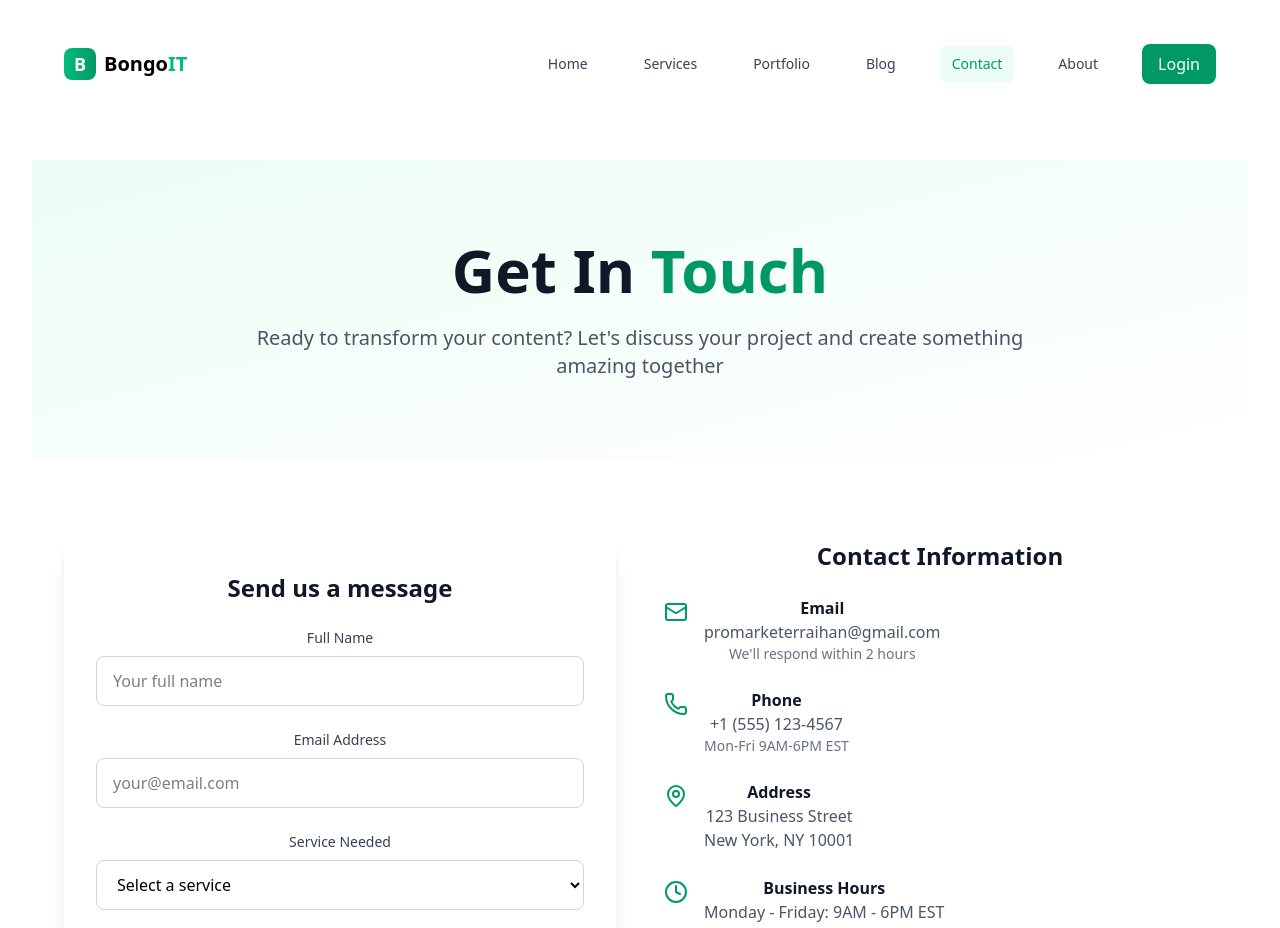
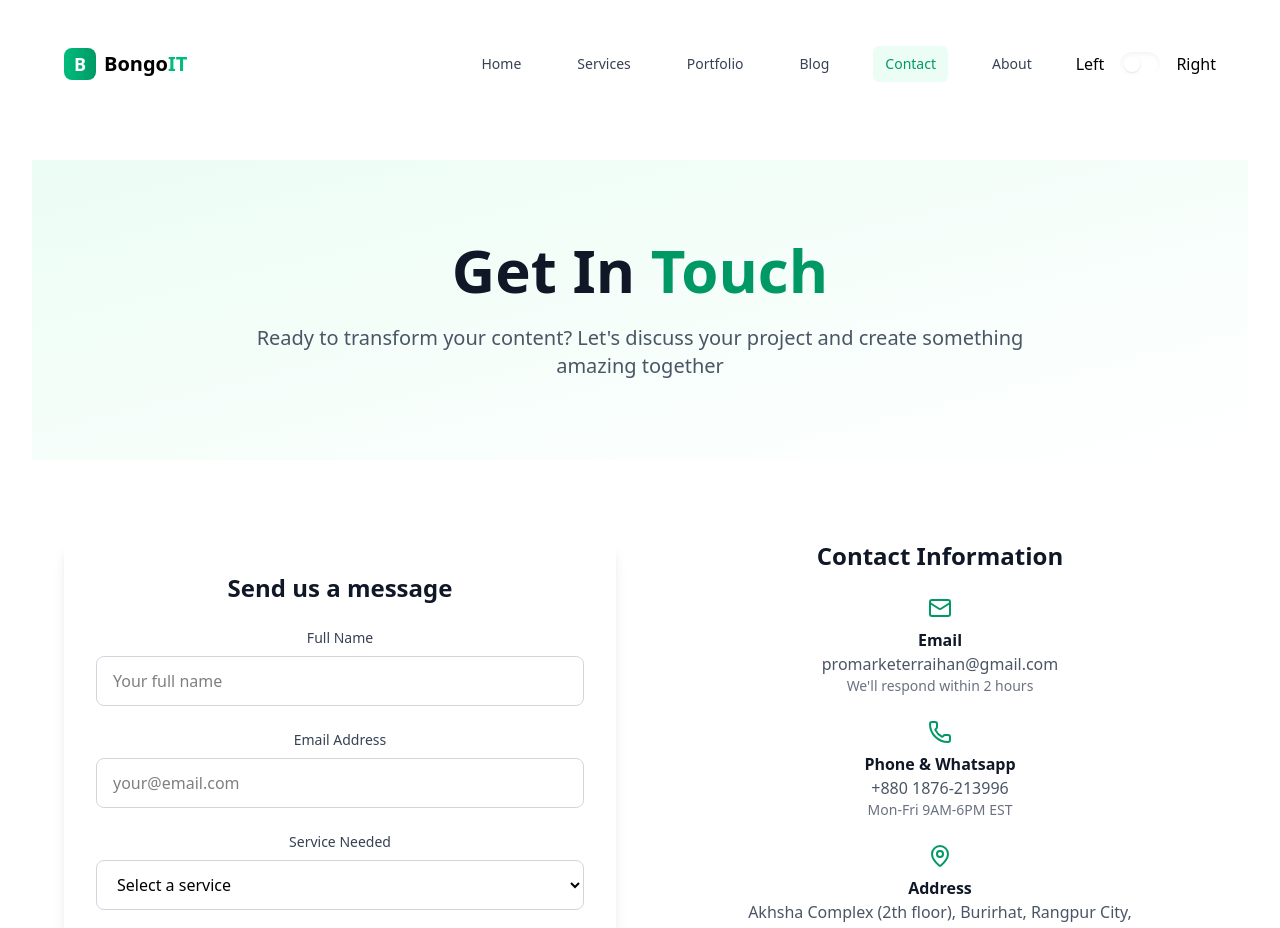
Before and after one commit to lelin171046/bongo-it-client, a React (Vite) app: page /contact in a window 1280 px wide. Shown: the top 928 px of the page. Built offline with nearby package versions, Linux system fonts and the light colour scheme.

Commit message:
add theme change

```diff
--- a/index.html
+++ b/index.html
@@ -1,5 +1,5 @@
 <!doctype html>
-<html lang="en">
+<html lang="en" data-theme="dark">
   <head>
     <meta charset="UTF-8" />
     <link rel="icon" type="image/svg+xml" href="https://upload.wikimedia.org/wikipedia/commons/thumb/c/cd/Eo_circle_blue_white_letter-b.svg/2048px-Eo_circle_blue_white_letter-b.svg.png" />
--- a/src/Components/Navbar.jsx
+++ b/src/Components/Navbar.jsx
@@ -25,7 +25,25 @@ const Navbar = () => {
     { name: "Contact", path: "/contact" },
     { name: "About", path: "/about" },
   ]
+const [theme, setTheme] = useState('light');
 
+
+
+	useEffect(() => {
+
+		localStorage.setItem('theme', theme);
+		const localTheme = localStorage.getItem('theme');
+		document.querySelector('html').setAttribute('data-theme', theme)
+	}, [theme])
+	const handleTheme = (e) => {
+
+		if (e.target.checked) {
+			setTheme('dark')
+		}
+		else {
+			setTheme('light')
+		}
+	}
   const isActive = (path) => location.pathname === path
 
   return (
@@ -60,12 +78,21 @@ const Navbar = () => {
                 {link.name}
               </Link>
             ))}
-            <Link
+           <label htmlFor="Toggle1" className="inline-flex items-center space-x-4 cursor-pointer dark:text-gray-800">
+	<span>Left</span>
+	<span className="relative">
+		<input id="Toggle1" type="checkbox" className="hidden peer" />
+		<div className="w-10 h-6 rounded-full shadow-inner dark:bg-gray-600 peer-checked:dark:bg-violet-600"></div>
+		<div className="absolute inset-y-0 left-0 w-4 h-4 m-1 rounded-full shadow peer-checked:right-0 peer-checked:left-auto dark:bg-gray-100"></div>
+	</span>
+	<span>Right</span>
+</label>
+            {/* <Link
               to="/login"
               className="bg-emerald-600 text-white px-4 py-2 rounded-lg hover:bg-emerald-700 transition-colors duration-200"
             >
               Login
-            </Link>
+            </Link> */}
           </div>
 
           {/* Mobile menu button */}
@@ -97,13 +124,35 @@ const Navbar = () => {
                   {link.name}
                 </Link>
               ))}
-              <Link
+              	<label className="swap swap-rotate">
+					{/* this hidden checkbox controls the state */}
+					<input type="checkbox" onChange={handleTheme} className="theme-controller" value="synthwave" />
+
+					{/* sun icon */}
+					<svg
+						className="swap-off h-10 w-10 fill-current"
+						xmlns="http://www.w3.org/2000/svg"
+						viewBox="0 0 24 24">
+						<path
+							d="M5.64,17l-.71.71a1,1,0,0,0,0,1.41,1,1,0,0,0,1.41,0l.71-.71A1,1,0,0,0,5.64,17ZM5,12a1,1,0,0,0-1-1H3a1,1,0,0,0,0,2H4A1,1,0,0,0,5,12Zm7-7a1,1,0,0,0,1-1V3a1,1,0,0,0-2,0V4A1,1,0,0,0,12,5ZM5.64,7.05a1,1,0,0,0,.7.29,1,1,0,0,0,.71-.29,1,1,0,0,0,0-1.41l-.71-.71A1,1,0,0,0,4.93,6.34Zm12,.29a1,1,0,0,0,.7-.29l.71-.71a1,1,0,1,0-1.41-1.41L17,5.64a1,1,0,0,0,0,1.41A1,1,0,0,0,17.66,7.34ZM21,11H20a1,1,0,0,0,0,2h1a1,1,0,0,0,0-2Zm-9,8a1,1,0,0,0-1,1v1a1,1,0,0,0,2,0V20A1,1,0,0,0,12,19ZM18.36,17A1,1,0,0,0,17,18.36l.71.71a1,1,0,0,0,1.41,0,1,1,0,0,0,0-1.41ZM12,6.5A5.5,5.5,0,1,0,17.5,12,5.51,5.51,0,0,0,12,6.5Zm0,9A3.5,3.5,0,1,1,15.5,12,3.5,3.5,0,0,1,12,15.5Z" />
+					</svg>
+
+					{/* moon icon */}
+					<svg
+						className="swap-on h-10 w-10 fill-current"
+						xmlns="http://www.w3.org/2000/svg"
+						viewBox="0 0 24 24">
+						<path
+							d="M21.64,13a1,1,0,0,0-1.05-.14,8.05,8.05,0,0,1-3.37.73A8.15,8.15,0,0,1,9.08,5.49a8.59,8.59,0,0,1,.25-2A1,1,0,0,0,8,2.36,10.14,10.14,0,1,0,22,14.05,1,1,0,0,0,21.64,13Zm-9.5,6.69A8.14,8.14,0,0,1,7.08,5.22v.27A10.15,10.15,0,0,0,17.22,15.63a9.79,9.79,0,0,0,2.1-.22A8.11,8.11,0,0,1,12.14,19.73Z" />
+					</svg>
+				</label>
+              {/* <Link
                 to="/login"
                 onClick={() => setIsOpen(false)}
                 className="block w-full text-center bg-emerald-600 text-white px-4 py-2 rounded-lg hover:bg-emerald-700 transition-colors duration-200 mt-4"
               >
                 Login
-              </Link>
+              </Link> */}
             </div>
           </div>
         )}
--- a/src/pages/Blog.jsx
+++ b/src/pages/Blog.jsx
@@ -72,16 +72,23 @@ const Blog = () => {
   return (
     <div className="min-h-screen pt-16">
       {/* Hero Section */}
-      <section className="bg-gradient-to-br from-emerald-50 to-white py-20">
-        <div className="max-w-7xl mx-auto px-4 sm:px-6 lg:px-8 text-center">
-          <h1 className="text-4xl md:text-6xl font-bold text-gray-900 mb-6">
-            Our <span className="text-emerald-600">Blog</span>
-          </h1>
-          <p className="text-xl text-gray-600 max-w-3xl mx-auto">
-            Expert insights, tips, and strategies to help you succeed in content creation and digital marketing
-          </p>
-        </div>
-      </section>
+      <section
+  className="relative bg-cover bg-center py-20"
+  style={{ backgroundImage: "url('https://firecut.ai/blog/content/images/2024/04/blog2.webp')"  }}
+>
+  {/* Overlay for readability */}
+  <div className="absolute inset-0 bg-black/40"></div>
+
+  <div className="relative max-w-fit mx-auto px-4 sm:px-6 lg:px-8 text-center text-white">
+    <h1 className="text-4xl md:text-6xl font-bold mb-6">
+      Our <span className="text-emerald-400">Blog</span>
+    </h1>
+    <p className="text-xl max-w-3xl mx-auto">
+      Expert insights, tips, and strategies to help you succeed in content creation and digital marketing
+    </p>
+  </div>
+</section>
+
 
       {/* Featured Post */}
       <section className="py-12">
--- a/src/pages/Contact.jsx
+++ b/src/pages/Contact.jsx
@@ -138,12 +138,12 @@ const Contact = () => {
             </div>
 
             {/* Contact Information */}
-            <div className="space-y-8 items-center justify-center">
+            <div className="space-y-8 text-center">
   <div>
     <h2 className="text-2xl font-bold text-gray-900 mb-6">Contact Information</h2>
     <div className="space-y-6">
-                  <div className="flex items-start">
-                    <Mail className="w-6 h-6 text-emerald-600 mt-1 mr-4" />
+      <div className="flex flex-col items-center">
+        <Mail className="w-6 h-6 text-emerald-600 mb-2" />
         <div>
           <h3 className="font-semibold text-gray-900">Email</h3>
           <p className="text-gray-600">promarketerraihan@gmail.com</p>
@@ -151,29 +151,29 @@ const Contact = () => {
         </div>
       </div>
 
-                  <div className="flex items-start">
-                    <Phone className="w-6 h-6 text-emerald-600 mt-1 mr-4" />
+      <div className="flex flex-col items-center">
+        <Phone className="w-6 h-6 text-emerald-600 mb-2" />
         <div>
-                      <h3 className="font-semibold text-gray-900">Phone</h3>
-                      <p className="text-gray-600">+1 (555) 123-4567</p>
+          <h3 className="font-semibold text-gray-900">Phone & Whatsapp </h3>
+          <p className="text-gray-600">+880 1876-213996</p>
           <p className="text-sm text-gray-500">Mon-Fri 9AM-6PM EST</p>
         </div>
       </div>
 
-                  <div className="flex items-start">
-                    <MapPin className="w-6 h-6 text-emerald-600 mt-1 mr-4" />
+      <div className="flex flex-col items-center">
+        <MapPin className="w-6 h-6 text-emerald-600 mb-2" />
         <div>
           <h3 className="font-semibold text-gray-900">Address</h3>
           <p className="text-gray-600">
-                        123 Business Street
+             Akhsha Complex (2th floor), Burirhat, Rangpur City,
             <br />
-                        New York, NY 10001
+           Bangladesh
           </p>
         </div>
       </div>
 
-                  <div className="flex items-start">
-                    <Clock className="w-6 h-6 text-emerald-600 mt-1 mr-4" />
+      <div className="flex flex-col items-center">
+        <Clock className="w-6 h-6 text-emerald-600 mb-2" />
         <div>
           <h3 className="font-semibold text-gray-900">Business Hours</h3>
           <p className="text-gray-600">
@@ -189,7 +189,7 @@ const Contact = () => {
   {/* FAQ Section */}
   <div className="bg-gray-50 rounded-xl p-6">
     <h3 className="text-lg font-semibold text-gray-900 mb-4">Frequently Asked Questions</h3>
-                <div className="space-y-4">
+    <div className="space-y-4 text-left">
       <div>
         <h4 className="font-medium text-gray-900">How quickly can you start my project?</h4>
         <p className="text-sm text-gray-600">Most projects can begin within 24-48 hours of confirmation.</p>
@@ -207,6 +207,7 @@ const Contact = () => {
     </div>
   </div>
 </div>
+
           </div>
         </div>
       </section>
```
Lines whose indentation alone changed are shown as unchanged.
